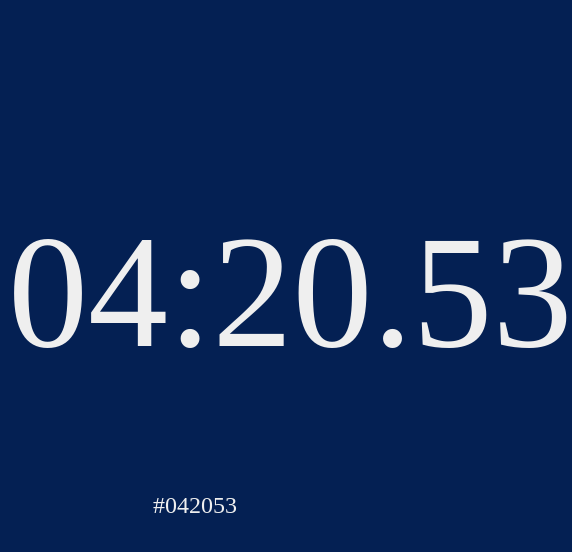
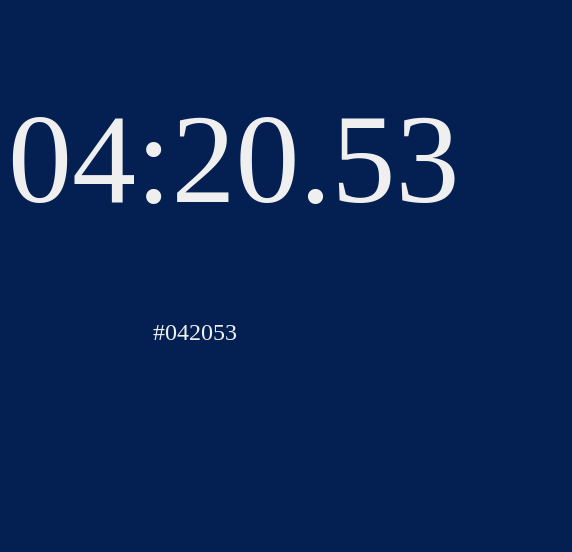
Before and after one commit to Ethwri/hex_clock, a plain HTML site: page index.html in a window 390 px wide. Shown: the whole page, 572 px wide, since content can reach past the window. Drawn offline with Linux system fonts and the light colour scheme.

Commit message:
responsive styling changes

```diff
--- a/style.css
+++ b/style.css
@@ -1,12 +1,12 @@
 body{
-	margin-top: 200px;
+	margin-top: 1.5rem;
 	color: #efefef;
 	text-align: center;
 }
 
 #clock {
 	font-weight: 300;
-	font-size: 10em;
+	font-size: 8em;
 }
 
 #hex-code {
```
